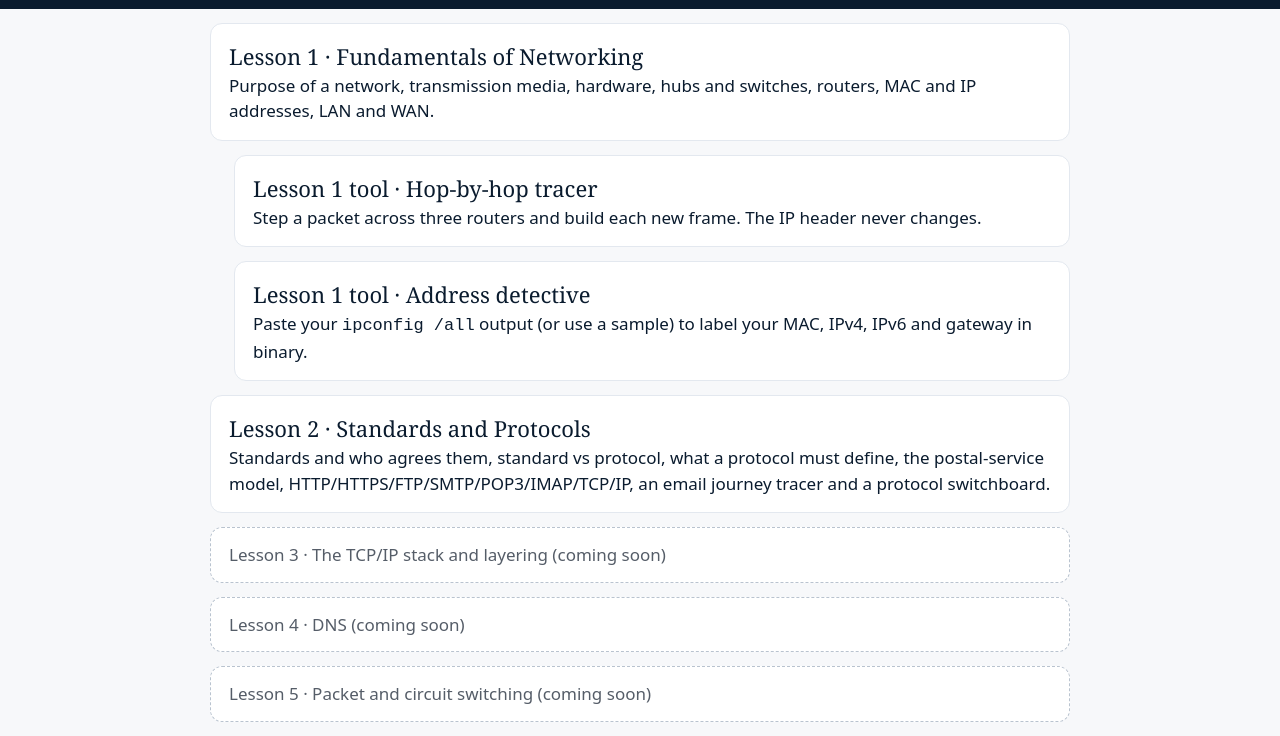
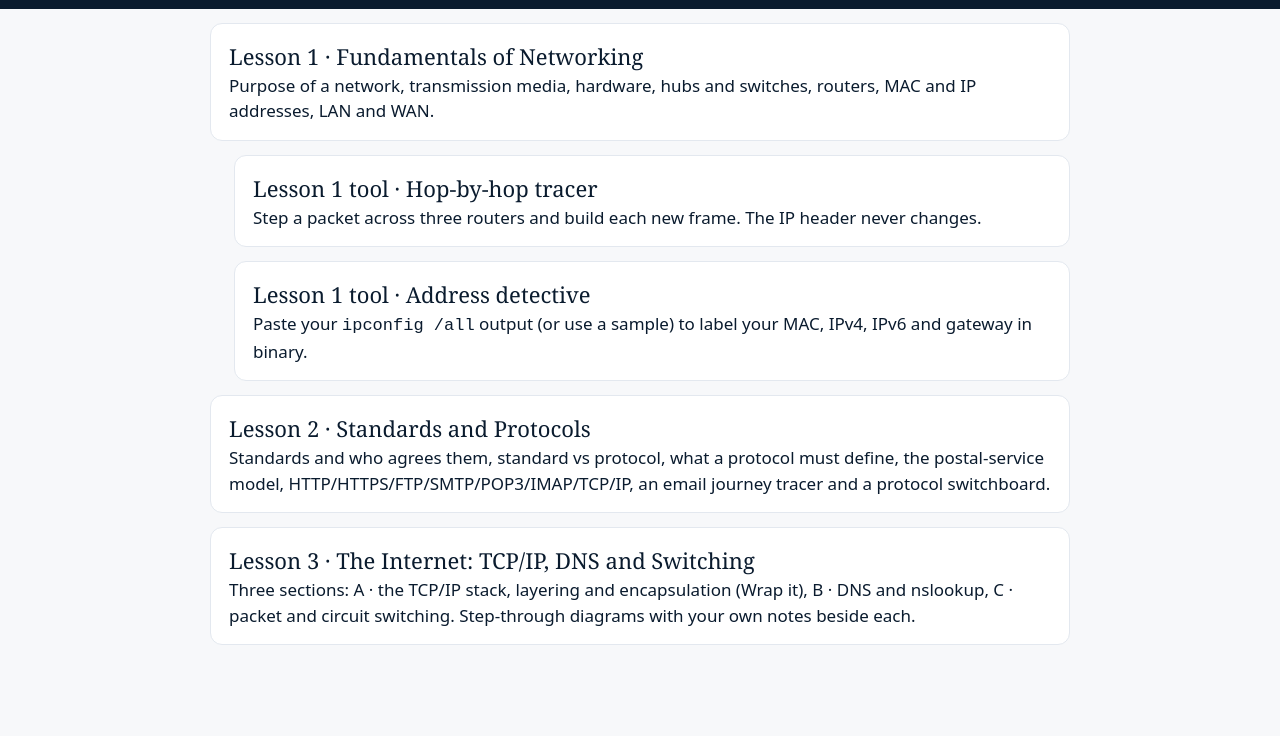
Before and after one commit to eltham-college-cs/h446-networks, a plain HTML site: page index.html in a window 1280 px wide. Shown: the part 133-869 px from the top of the page. After the commit the page ends 800 px from the top, so only its background shows below. Drawn offline with Linux system fonts and the light colour scheme.

Commit message:
Landing page: add Lesson 3 card

```diff
--- a/index.html
+++ b/index.html
@@ -17,7 +17,5 @@ span.soon{display:block;background:#fff;border:1px dashed #B9C3CF;border-radius:
 <a class="card" href="lesson-1/hop-tracer/" style="margin-left:24px"><b>Lesson 1 tool · Hop-by-hop tracer</b><br>Step a packet across three routers and build each new frame. The IP header never changes.</a>
 <a class="card" href="lesson-1/address-detective/" style="margin-left:24px"><b>Lesson 1 tool · Address detective</b><br>Paste your <code>ipconfig /all</code> output (or use a sample) to label your MAC, IPv4, IPv6 and gateway in binary.</a>
 <a class="card" href="lesson-2/"><b>Lesson 2 · Standards and Protocols</b><br>Standards and who agrees them, standard vs protocol, what a protocol must define, the postal-service model, HTTP/HTTPS/FTP/SMTP/POP3/IMAP/TCP/IP, an email journey tracer and a protocol switchboard.</a>
-<span class="soon">Lesson 3 · The TCP/IP stack and layering (coming soon)</span>
-<span class="soon">Lesson 4 · DNS (coming soon)</span>
-<span class="soon">Lesson 5 · Packet and circuit switching (coming soon)</span>
+<a class="card" href="lesson-3/"><b>Lesson 3 · The Internet: TCP/IP, DNS and Switching</b><br>Three sections: A · the TCP/IP stack, layering and encapsulation (Wrap it), B · DNS and nslookup, C · packet and circuit switching. Step-through diagrams with your own notes beside each.</a>
 </main></body></html>
```
